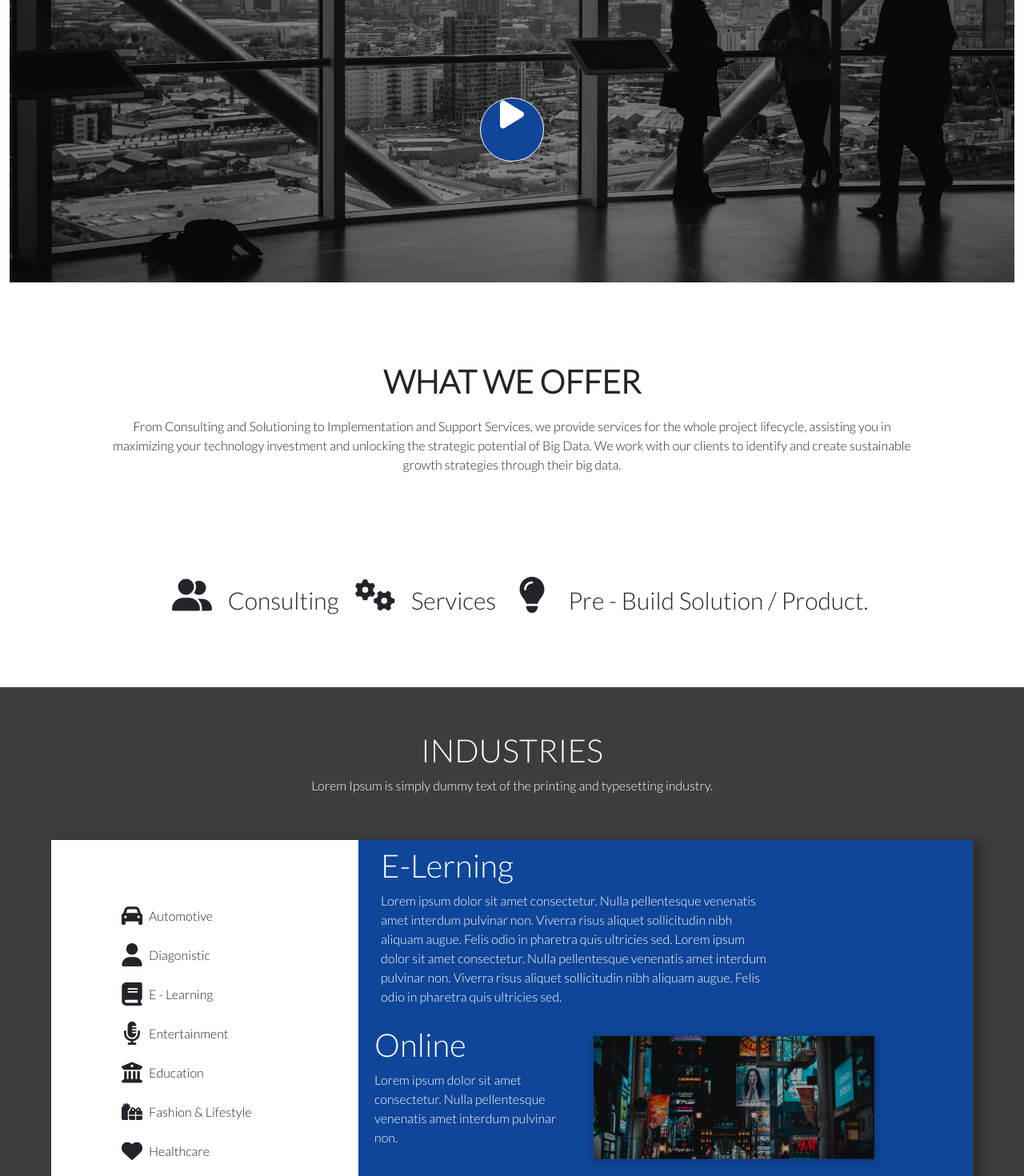
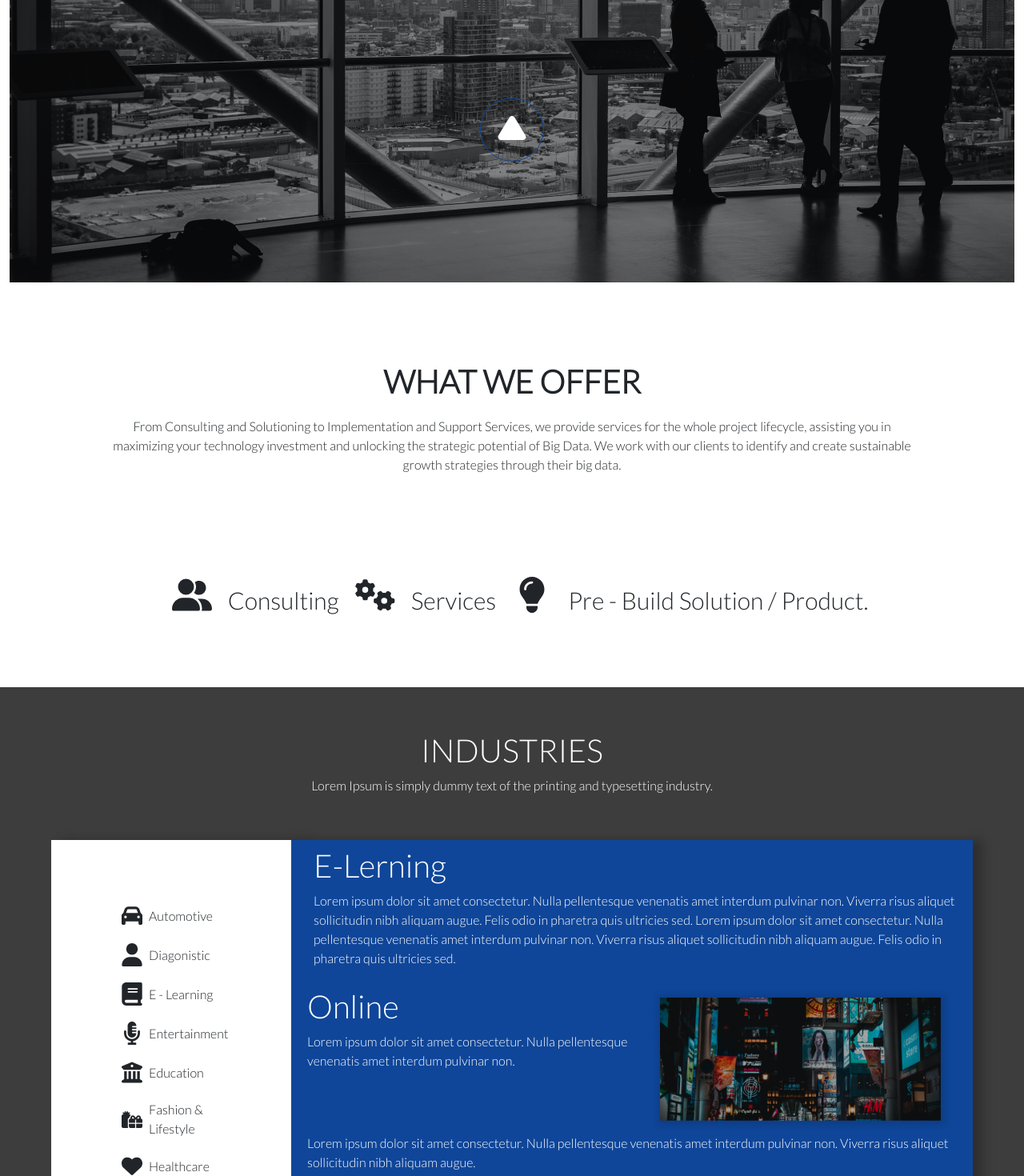
Before and after one commit to Din1998/test-repo, a React (Create React App) app: page / in a window 1280 px wide. Shown: the part 580-2050 px from the top of the page at 80% size. Built offline with nearby package versions, Linux system fonts and the light colour scheme.

Commit message:
fix responsive issue

```diff
--- a/src/StylesFile/feature1.css
+++ b/src/StylesFile/feature1.css
@@ -28,11 +28,11 @@
   width: 90%;
 }
 
-.feture__item ul{
+.feature__item ul{
   padding: 0px 0px 20px;
 }
 
-.feture__item li{
+.feature__item li{
   font-family: 'Lato', sans-serif;
   display: inline-block;
   list-style: none;
--- a/src/StylesFile/featureSection3.css
+++ b/src/StylesFile/featureSection3.css
@@ -1,4 +1,20 @@
 .feature__section3{
-  height: 480px !important;
+  height: 480px;
   width: 100%;
+
 }
+
+.feature3__text{
+  padding: 100px 0px;
+  text-align: center;
+  font-weight: 300;
+  font-family: 'Lato', sans-serif;
+}
+
+.item1 p{
+  font-family: 'Lato', sans-serif;
+}
+
+.span__text{
+  font-family: 'Lato', sans-serif;
+}
--- a/src/StylesFile/herosection.css
+++ b/src/StylesFile/herosection.css
@@ -25,20 +25,23 @@
 }
 
 .play__btn{
-  color: #FFFFFF;
+
   text-align: center;
 }
 
-.circle{
-  color: #FFFFFF;
+.circle_btn{
+  text-align: center;
   height: 80px;
   width: 80px;
-  border: 1px solid white;
-  background-color: #0F4699;
+  border: 1px;
+  background: transparent;
+  border: 1px solid #0F4699;;
   border-radius: 50%;
 }
 
 .play__icon{
+  transform: rotate(-90deg);
+  color: #FFFFFF;
   width: 40px;
   height: 40px;
 }
--- a/src/StylesFile/industrySec.css
+++ b/src/StylesFile/industrySec.css
@@ -27,7 +27,7 @@
 
 .nav{
   background: white;
-  width: 100%;
+  width: 300px;
   height: 600px;
   box-shadow: 12px 0px 12px rgba(0, 0, 0, 0.24);
 }
@@ -70,3 +70,10 @@
   padding: 8px;
   width: 100%;
 }
+
+@media (width: 717px) {
+  .section__wraper {
+    display: flex;
+    flex-direction: column;
+  }
+}
--- a/src/components/About.js
+++ b/src/components/About.js
@@ -1,11 +1,12 @@
 import '../StylesFile/about.css';
-import { Row,Col } from 'react-bootstrap';
+import {Container, Row,Col } from 'react-bootstrap';
 import { FontAwesomeIcon } from '@fortawesome/react-fontawesome'
 import { faCloud,faChartLine,faPlay,faChartPie,faUserGroup,faShareNodes,faRobot,faMobile,faWindowRestore } from '@fortawesome/free-solid-svg-icons'
 
 export default function About() {
   return(
     <div className='about__section'>
+      <Container fluid>
       <div className='wraper'>
         <Row>
             <Col md={3} sm={6}><div className='box box-a'>
@@ -84,6 +85,7 @@ export default function About() {
               </div></Col>
         </Row>
       </div>
+      </Container>
     </div>
   )
 }
--- a/src/components/FeatureSection1.js
+++ b/src/components/FeatureSection1.js
@@ -12,7 +12,7 @@ export default function FeatuteSection(){
             <h1>WHAT WE OFFER</h1>
             <p>From Consulting and Solutioning to Implementation and Support Services, we provide services for the whole project lifecycle, assisting you in maximizing your technology investment and unlocking the strategic potential of Big Data. We work with our clients to identify and create sustainable growth strategies through their big data.</p>
           </div>
-          <div className="feture__item">
+          <div className="feature__item">
             <ul>
               <li><FontAwesomeIcon icon={faUserGroup} className="feture__icon" />Consulting</li>
               <li><FontAwesomeIcon icon={faGears} className="feture__icon" />Services</li>
--- a/src/components/FeatureSection2.js
+++ b/src/components/FeatureSection2.js
@@ -1,10 +1,11 @@
-import { Row,Col } from 'react-bootstrap'
+import { Container,Row,Col } from 'react-bootstrap'
 import '../StylesFile/featureSection2.css'
 
 export default function FeatureSection2(){
 
   return (
     <div className='feature__section2'>
+
       <div className='feature_wraper'>
         <Row>
           <Col md={12}>
@@ -30,6 +31,8 @@ export default function FeatureSection2(){
           </Col>
         </Row>
       </div>
+
+
     </div>
   )
 }
--- a/src/components/FeatureSection3.js
+++ b/src/components/FeatureSection3.js
@@ -5,15 +5,14 @@ import {Container,Row,Col} from 'react-bootstrap';
 export default function FeatureSection3(){
   return(
       <div className="feature__section3">
-        <Container>
+        <Container fluid>
           <div className="feature__wraper3">
-
             <div className="feature3__text">
               <h1>SEE EVERYTHING ABOUT YOUR ANALYTICS VALLEY BUSINESS</h1>
             </div>
 
             <div className="feture__item3">
-          <Row>
+            <Row className="justify-content-sm-center">
               <Col md={3} sm={6}><div className='item1'>
                   <h1>100%</h1>
                   <p>Happy Client</p>
@@ -34,6 +33,7 @@ export default function FeatureSection3(){
             </div>
           </div>
         </Container>
+
       </div>
 
   )
--- a/src/components/HeroSection.js
+++ b/src/components/HeroSection.js
@@ -15,7 +15,7 @@ export default function HeroSection () {
             <p>AV experstise in providing IT Solutions for any business challanges</p>
           </div>
           <div className='play__btn'>
-            <div className='circle'><FontAwesomeIcon icon={faPlay} className="play__icon" /></div>
+            <button className='circle_btn'><FontAwesomeIcon icon={faPlay} className="play__icon" /></button>
           </div>
         </div>
     </div>
--- a/src/components/IndustrySection.js
+++ b/src/components/IndustrySection.js
@@ -18,7 +18,7 @@ export default function IndustrysSection(){
 
       <div className='section__wraper'>
 
-      <Col md={4}>
+
         <div className='nav'>
           <ul>
             <li><FontAwesomeIcon icon={faAutomobile} className="nav__icon" />Automotive</li>
@@ -32,9 +32,10 @@ export default function IndustrysSection(){
             <li><FontAwesomeIcon icon={faSpaceShuttle} className="nav__icon" />Tourism</li>
           </ul>
         </div>
-      </Col>
+
+
       <div className='text__frame'>
-          <Col md={8}>
+
             <Row>
               <Col md={12}>
                 <div className='title__text sub_text'>
@@ -65,11 +66,9 @@ export default function IndustrysSection(){
               </Col>
             </Row>
 
-          </Col>
       </div>
 
     </div>
-
     </div>
 
   )
```
Lines whose indentation alone changed are shown as unchanged.
